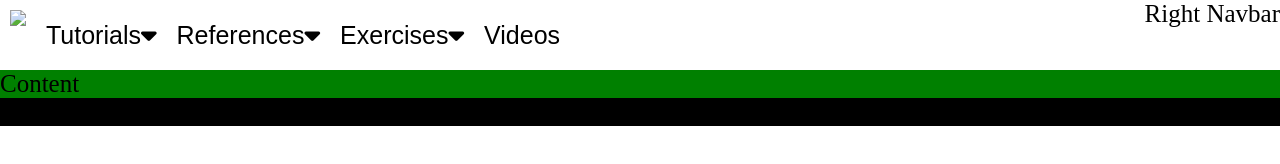
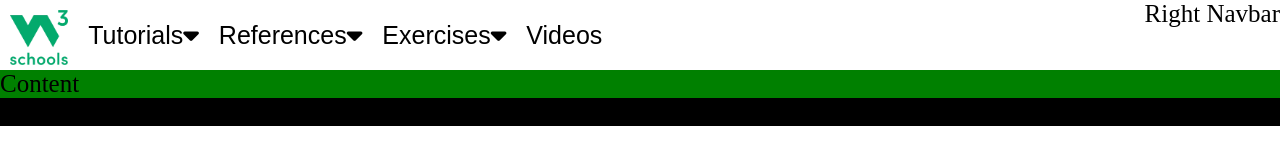
Before and after one commit to vinaypatel1437/w3Schools, a plain HTML site: page index.html in a window 1280 px wide. Drawn offline with Linux system fonts and the light colour scheme; the site is published under a folder, as on GitHub Pages, so addresses that start at the root find nothing.

Commit message:
Hello changed file path

```diff
--- a/index.html
+++ b/index.html
@@ -11,7 +11,7 @@
 <body>
     <div class="header">
         <div class="left-navbar">
-            <div class="logo"><img class="logo-img" src="/images/logo.webp"></div>
+            <div class="logo"><img class="logo-img" src="images/logo.webp"></div>
             <button class="left-btn">Tutorials<i class="fa fa-caret-down" aria-hidden="true"></i></button>
             <button class="left-btn">References<i class="fa fa-caret-down" aria-hidden="true"></i></button>
             <button class="left-btn">Exercises<i class="fa fa-caret-down" aria-hidden="true"></i></button>
```
